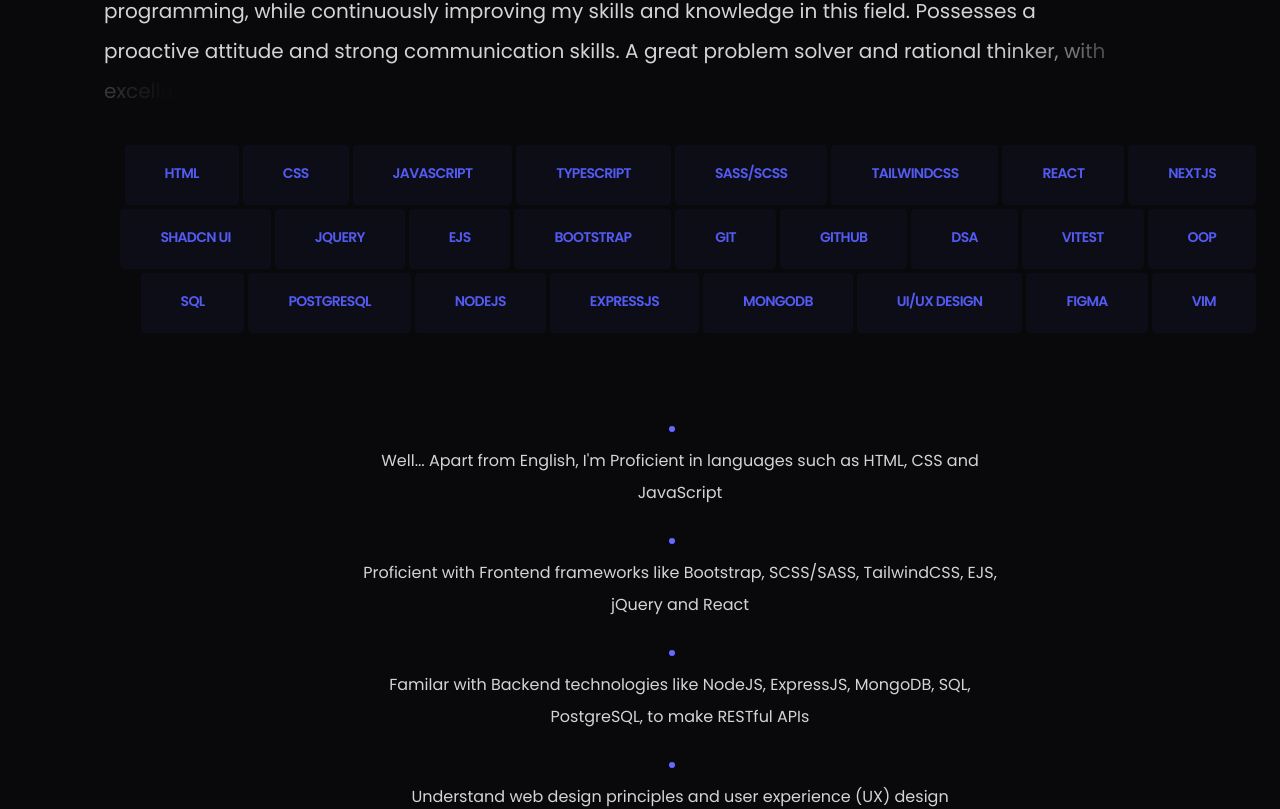
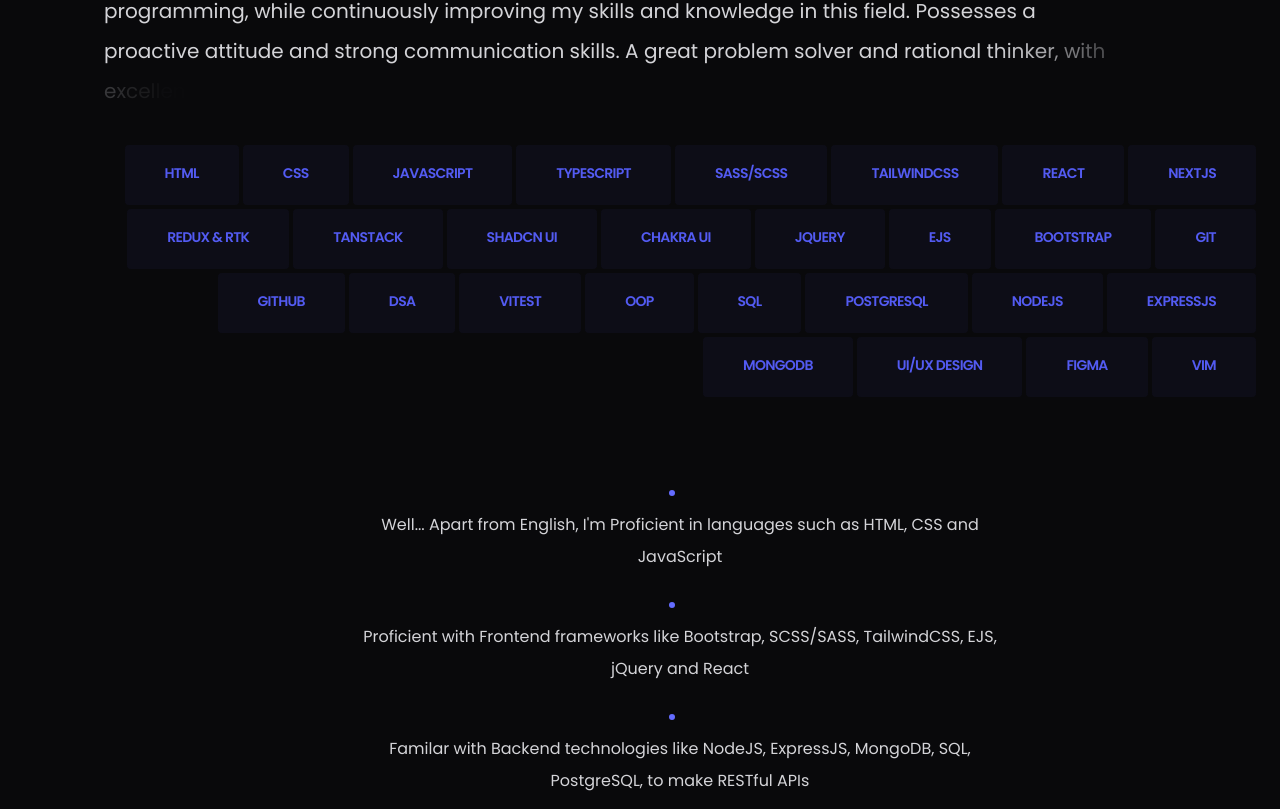
Before and after one commit to AJ1732/portfolio, a React (Vite) app: page / in a window 1280 px wide. Shown: the part 1011-1820 px from the top of the page. Built offline with nearby package versions, Linux system fonts and the light colour scheme.

Commit message:
chore: update

```diff
--- a/src/data/skills.tsx
+++ b/src/data/skills.tsx
@@ -11,11 +11,14 @@
   FaObjectGroup,
 } from "react-icons/fa";
 import {
+  SiChakraui,
   SiExpress,
   SiJavascript,
   SiJquery,
   SiMongodb,
   SiNextdotjs,
+  SiReactquery,
+  SiRedux,
   SiShadcnui,
   SiTypescript,
   SiVim,
@@ -25,130 +28,116 @@
 import { RiTailwindCssFill } from "react-icons/ri";
 import { BiLogoPostgresql } from "react-icons/bi";
 
-
 export const skills = [
   {
-    id: 1,
     skill: "HTML",
     icon: <FaHtml5 />,
   },
   {
-    id: 2,
     skill: "CSS",
     icon: <FaCss3 />,
   },
   {
-    id: 3,
     skill: "JavaScript",
     icon: <SiJavascript />,
   },
   {
-    id: 4,
     skill: "TypeScript",
     icon: <SiTypescript />,
   },
   {
-    id: 5,
     skill: "SASS/SCSS",
     icon: <FaSass />,
   },
   {
-    id: 6,
     skill: "TailwindCSS",
     icon: <RiTailwindCssFill />,
   },
   {
-    id: 7,
     skill: "React",
     icon: <FaReact />,
   },
   {
-    id: 8,
     skill: "NextJS",
     icon: <SiNextdotjs />,
   },
   {
-    id: 9,
+    skill: "Redux & RTK",
+    icon: <SiRedux />,
+  },
+  {
+    skill: "TanStack",
+    icon: <SiReactquery />,
+  },
+  {
     skill: "Shadcn UI",
     icon: <SiShadcnui />,
   },
   {
-    id: 10,
+    skill: "Chakra UI",
+    icon: <SiChakraui />,
+  },
+  {
     skill: "jQuery",
     icon: <SiJquery />,
   },
   {
-    id: 11,
     skill: "EJS",
     icon: "",
   },
   {
-    id: 12,
     skill: "Bootstrap",
     icon: <FaBootstrap />,
   },
   {
-    id: 13,
     skill: "Git",
     icon: <FaGitAlt />,
   },
   {
-    id: 14,
     skill: "GitHub",
     icon: <FaGithub />,
   },
   {
-    id: 15,
     skill: "DSA",
     icon: "",
   },
   {
-    id: 16,
     skill: "Vitest",
     icon: <SiVitest />,
   },
   {
-    id: 17,
     skill: "OOP",
     icon: "",
   },
   {
-    id: 18,
     skill: "SQL",
     icon: <TbSql />,
   },
   {
-    id: 19,
     skill: "PostgreSQL",
     icon: <BiLogoPostgresql />,
   },
   {
-    id: 20,
     skill: "NodeJS",
     icon: <FaNodeJs />,
   },
   {
-    id: 21,
     skill: "ExpressJS",
     icon: <SiExpress />,
   },
   {
-    id: 22,
     skill: "MongoDB",
     icon: <SiMongodb />,
   },
   {
-    id: 23,
     skill: "UI/UX Design",
     icon: <FaObjectGroup />,
   },
   {
-    id: 24,
     skill: "Figma",
     icon: <FaFigma />,
   },
   {
-    id: 25,
     skill: "Vim",
     icon: <SiVim />,
   },
--- a/src/page/Home/sections/AboutSection.tsx
+++ b/src/page/Home/sections/AboutSection.tsx
@@ -26,8 +26,8 @@
         </div>
 
         <div className="mx-auto flex w-full flex-wrap gap-1 md:justify-end">
-          {skills.map(({ id, skill, icon }) => (
-            <FlipDiv key={id} text={skill} under={icon} />
+          {skills.map(({ skill, icon }, i) => (
+            <FlipDiv key={`skill-${i}`} text={skill} under={icon} />
           ))}
         </div>
       </article>
```
Also changed, not shown: 1 other file (tests, documents, lock files or other folders).
